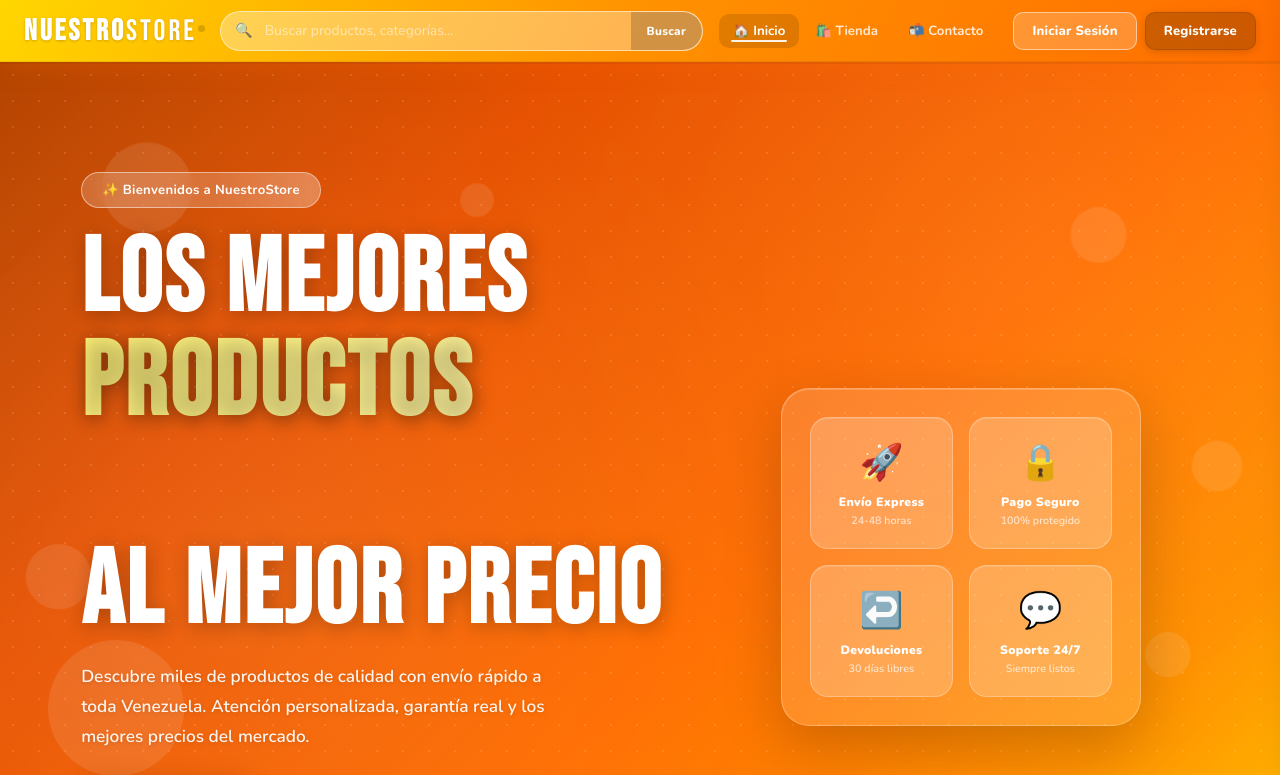
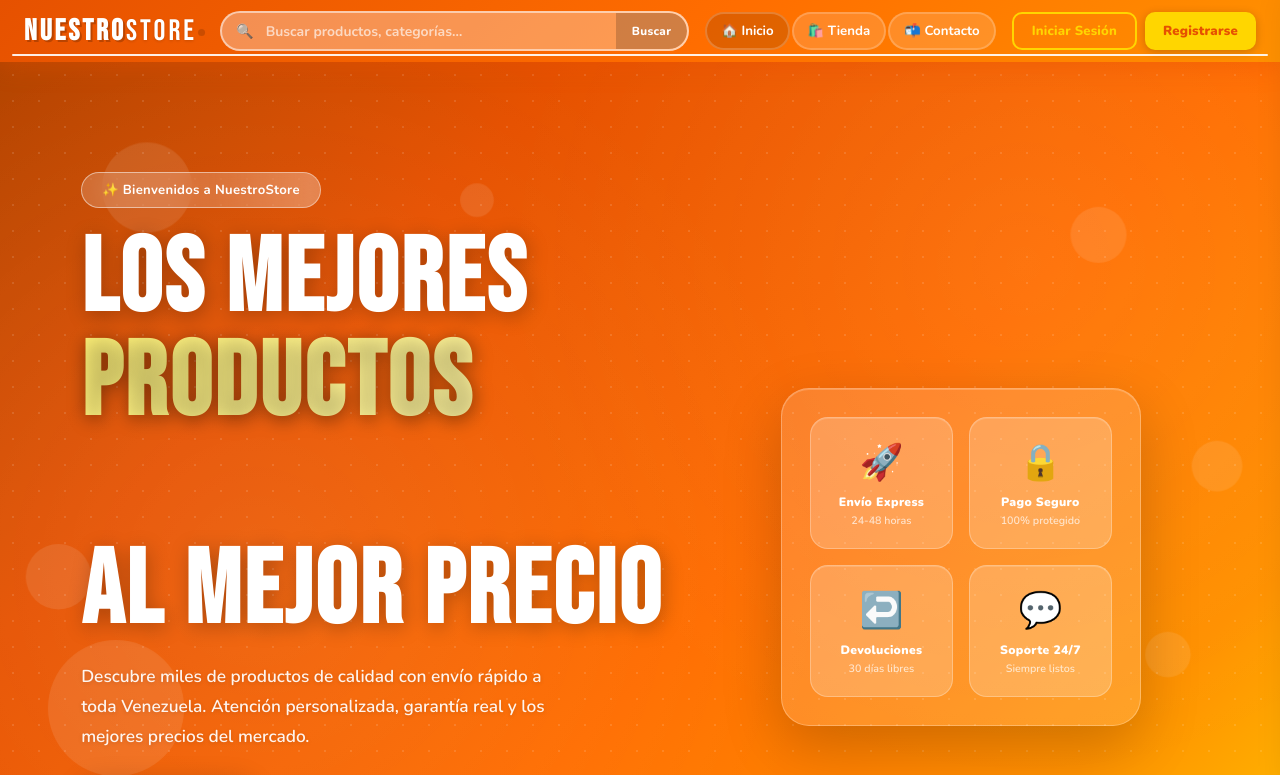
Before and after one commit to sebasgt301zapata/proyecto_web, a Django app: template nuestrostore_fix/tienda/templates/index.html in a window 1280 px wide. Shown: the top 775 px of the page. Run offline with Django 4.2, Linux system fonts and the light colour scheme; the template is opened without the code that fills it, so the values that code supplies are empty.

Commit message:
Update styles.css

```diff
--- a/nuestrostore_fix/tienda/static/css/styles.css
+++ b/nuestrostore_fix/tienda/static/css/styles.css
@@ -8,14 +8,7 @@ button,input,select,textarea{font-family:'Nunito',sans-serif;}
 /* ═══ HEADER ═══ */
 :root{--nav-h:62px;}
 
-#hdr{
-  background:linear-gradient(120deg,var(--am) 0%,var(--na2) 50%,var(--na) 100%);
-  position:sticky;top:0;z-index:900;
-  height:var(--nav-h);
-  border-bottom:1px solid rgba(0,0,0,.08);
-  box-shadow:0 2px 0 rgba(0,0,0,.06),0 4px 24px rgba(255,109,0,.28);
-  transition:box-shadow .3s;
-}
+#hdr{background:linear-gradient(135deg,var(--na3) 0%,var(--na) 55%,var(--na2) 100%);position:sticky;top:0;z-index:900;height:var(--nav-h);box-shadow:0 4px 24px rgba(230,81,0,.4);}
 #hdr.scrolled{box-shadow:0 2px 0 rgba(0,0,0,.1),0 8px 32px rgba(255,109,0,.38);}
 
 .nav-row{
@@ -27,17 +20,11 @@ button,input,select,textarea{font-family:'Nunito',sans-serif;}
 @media(min-width:768px){.nav-row{padding:0 24px;gap:16px;}}
 
 /* ── Logo ── */
-.logo{
-  font-family:'Bebas Neue',cursive;
-  font-size:1.45rem;letter-spacing:2px;
-  flex-shrink:0;white-space:nowrap;cursor:pointer;
-  display:flex;align-items:center;
-  transition:opacity .2s;
-}
+.logo{font-family:'Bebas Neue',cursive;font-size:1.9rem;letter-spacing:2px;flex-shrink:0;white-space:nowrap;cursor:pointer;color:var(--am);text-shadow:2px 2px 0 rgba(0,0,0,.2);}
 @media(min-width:380px){.logo{font-size:1.6rem;letter-spacing:2.5px;}}
 @media(min-width:768px){.logo{font-size:1.85rem;letter-spacing:3px;}}
 .logo:hover{opacity:.82;}
-.logo b{color:#fff;font-family:'Bebas Neue',cursive;text-shadow:0 1px 3px rgba(0,0,0,.2);}
+.logo b{color:#fff;}
 .logo-store{color:#fff;-webkit-text-fill-color:#fff;background:none;text-shadow:0 1px 3px rgba(0,0,0,.15);}
 .logo-dot{
   width:5px;height:5px;border-radius:50%;
@@ -54,31 +41,15 @@ button,input,select,textarea{font-family:'Nunito',sans-serif;}
 }
 @media(min-width:768px){.search-wrap{max-width:520px;}}
 
-.sw{
-  display:flex;align-items:center;
-  background:rgba(255,255,255,.22);
-  border:1.5px solid rgba(255,255,255,.4);
-  border-radius:50px;overflow:hidden;
-  transition:border-color .2s,box-shadow .2s,background .2s;
-  height:36px;
-}
+.sw{display:flex;align-items:center;background:rgba(255,255,255,.18);border:2px solid rgba(255,255,255,.32);border-radius:50px;overflow:hidden;transition:border-color .2s,box-shadow .2s,background .2s;}
 @media(min-width:768px){.sw{height:40px;background:rgba(255,255,255,.32);border-color:rgba(255,255,255,.52);}}
-.sw.focused{
-  border-color:rgba(255,255,255,.9);background:rgba(255,255,255,.45);
-  box-shadow:0 0 0 3px rgba(255,255,255,.2);
-}
-.sw-ico{
-  padding:0 4px 0 10px;font-size:.78rem;
-  color:rgba(255,255,255,.8);flex-shrink:0;pointer-events:none;
-}
+.sw.focused{border-color:var(--am);background:rgba(255,255,255,.28);box-shadow:0 0 0 4px rgba(255,214,0,.25);}
+.sw-ico{padding:0 8px 0 16px;font-size:1rem;color:rgba(255,255,255,.8);flex-shrink:0;pointer-events:none;}
 @media(min-width:768px){.sw-ico{padding:0 8px 0 14px;font-size:.88rem;}}
 .sw.focused .sw-ico{color:#fff;}
-.sw input{
-  flex:1;padding:0;background:none;border:none;outline:none;
-  color:#fff;font-size:.76rem;min-width:0;font-weight:600;height:100%;
-}
+.sw input{flex:1;padding:11px 4px;background:none;border:none;outline:none;color:#fff;font-size:.93rem;min-width:0;font-weight:600;}
 @media(min-width:768px){.sw input{font-size:.87rem;padding:0 4px;font-weight:700;}}
-.sw input::placeholder{color:rgba(255,255,255,.55);font-weight:400;}
+.sw input::placeholder{color:rgba(255,255,255,.65);}
 
 /* "Buscar": solo ícono en móvil, texto en ≥480px */
 .sw-btn{
@@ -138,12 +109,7 @@ button,input,select,textarea{font-family:'Nunito',sans-serif;}
 /* ── Nav desktop ── */
 .desk-nav{display:none;align-items:center;gap:2px;flex-shrink:0;}
 @media(min-width:768px){.desk-nav{display:flex;}}
-.dnav-btn{
-  padding:8px 14px;border-radius:10px;background:transparent;border:none;
-  color:rgba(255,255,255,.82);font-weight:700;font-size:.83rem;
-  cursor:pointer;white-space:nowrap;transition:background .15s,color .15s;
-  position:relative;display:flex;align-items:center;gap:5px;
-}
+.dnav-btn{padding:8px 14px;border-radius:50px;background:rgba(255,255,255,.15);border:2px solid rgba(255,255,255,.2);color:#fff;font-weight:700;font-size:.83rem;cursor:pointer;white-space:nowrap;transition:all .15s;}
 .dnav-btn:hover{background:rgba(0,0,0,.1);color:#fff;}
 .dnav-btn.active{color:#fff;background:rgba(0,0,0,.12);}
 .dnav-btn::after{
@@ -184,17 +144,10 @@ button,input,select,textarea{font-family:'Nunito',sans-serif;}
   transition:all .18s;letter-spacing:.2px;
   height:38px;display:flex;align-items:center;gap:5px;
 }
-.bdn-o{
-  background:rgba(255,255,255,.2);
-  border:1.5px solid rgba(255,255,255,.5);color:#fff;
-}
-.bdn-o:hover{background:rgba(255,255,255,.32);border-color:rgba(255,255,255,.8);}
-.bdn-f{
-  background:rgba(0,0,0,.2);
-  color:#fff;border:1.5px solid rgba(0,0,0,.12);
-  box-shadow:0 2px 8px rgba(0,0,0,.15);
-}
-.bdn-f:hover{background:rgba(0,0,0,.3);transform:translateY(-1px);}
+.bdn-o{background:transparent;border:2px solid var(--am);color:var(--am);}
+.bdn-o:hover{background:rgba(255,214,0,.18);}
+.bdn-f{background:var(--am);color:var(--na3);border:none;font-weight:900;box-shadow:0 2px 10px rgba(0,0,0,.2);}
+.bdn-f:hover{background:#ffc800;transform:translateY(-1px);}
 .bdn-g{
   background:rgba(255,255,255,.15);border:1.5px solid rgba(255,255,255,.35);color:#fff;
 }
```
Also changed, not shown: other parts of nuestrostore_fix/tienda/static/css/styles.css (+7 -37 lines).
